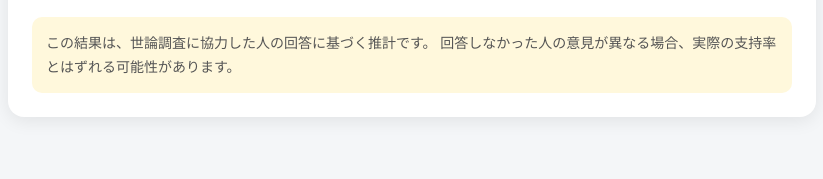
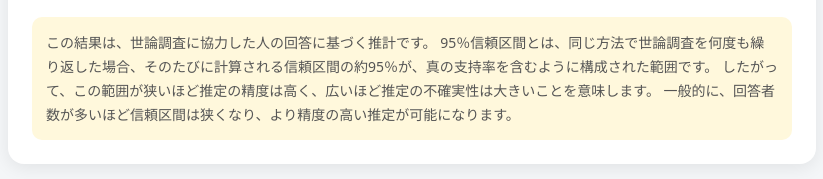
Before and after one commit to mitani2021/ws260709yoron_survey, a plain HTML site: page results.html in a window 1280 px wide. Shown: the part 175-354 px from the top of the page, without its empty margins (228-1051 px from the left). Drawn offline with Linux system fonts and the light colour scheme.

Commit message:
Enhance note on confidence interval and estimation accuracy
Updated the note section to clarify the meaning of the 95% confidence interval and its relation to sample size.

```diff
--- a/results.html
+++ b/results.html
@@ -86,7 +86,9 @@
 
   <div class="note">
     この結果は、世論調査に協力した人の回答に基づく推計です。
-    回答しなかった人の意見が異なる場合、実際の支持率とはずれる可能性があります。
+    95％信頼区間とは、同じ方法で世論調査を何度も繰り返した場合、そのたびに計算される信頼区間の約95％が、真の支持率を含むように構成された範囲です。
+    したがって、この範囲が狭いほど推定の精度は高く、広いほど推定の不確実性は大きいことを意味します。
+    一般的に、回答者数が多いほど信頼区間は狭くなり、より精度の高い推定が可能になります。
   </div>
 </div>
 
```
